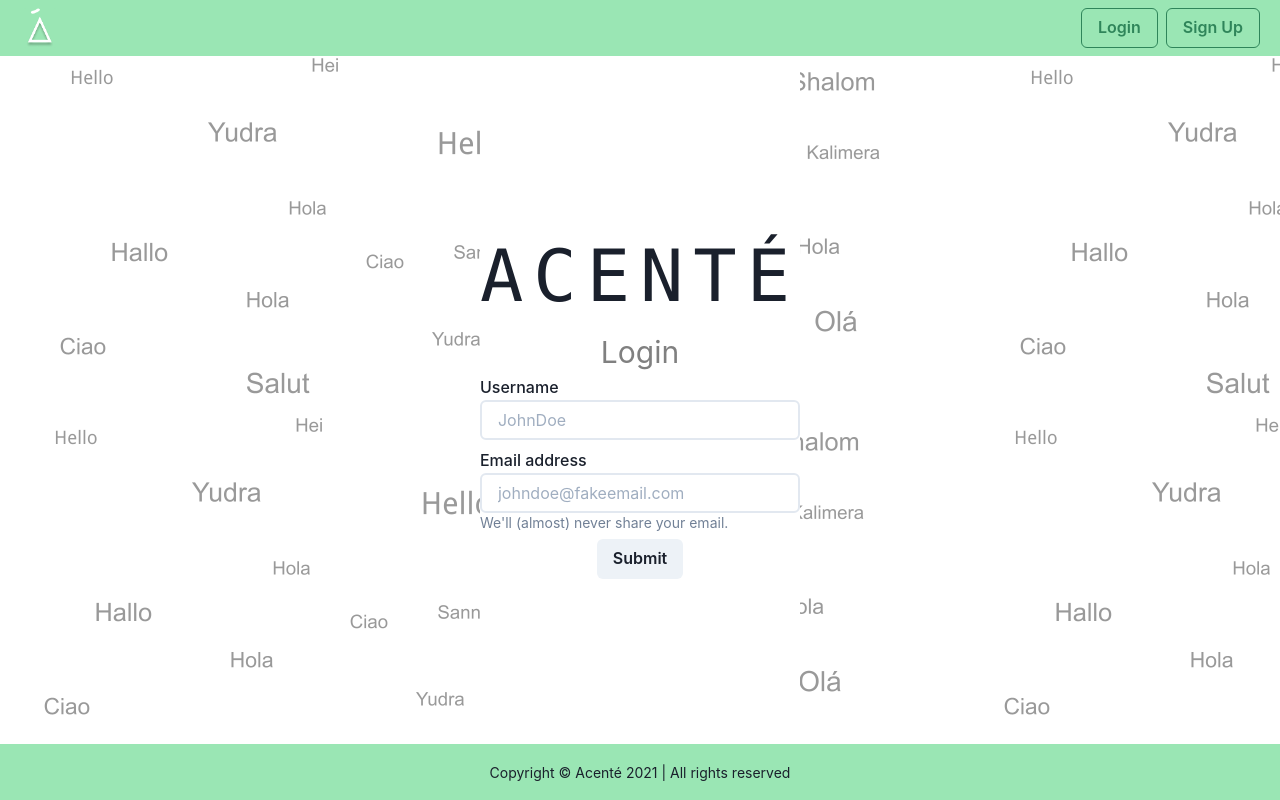
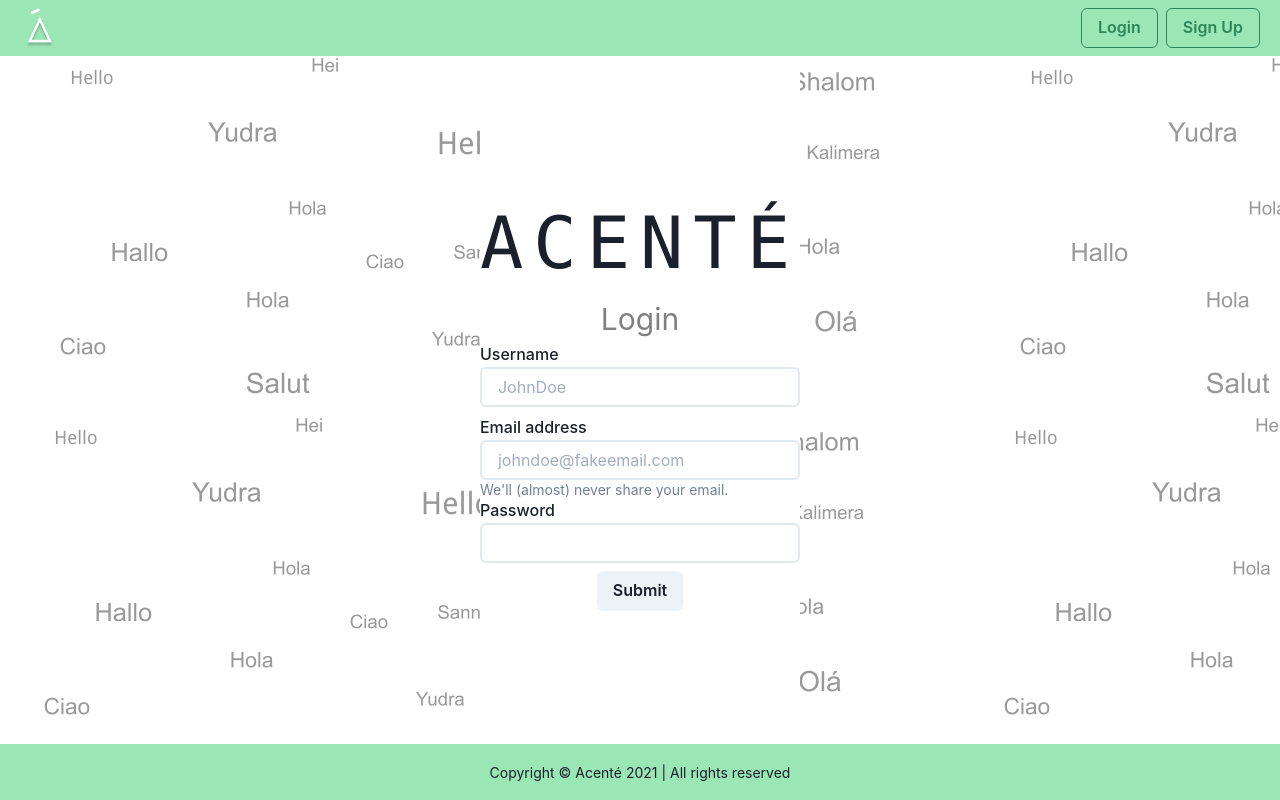
Before and after one commit to utmgdsc/Acente, a React (Create React App) app in the folder frontend/: page /login in a window 1280 px wide. Built offline with nearby package versions, Linux system fonts and the light colour scheme.

Commit message:
created new branch

```diff
--- a/frontend/package.json
+++ b/frontend/package.json
@@ -9,6 +9,7 @@
     "@testing-library/jest-dom": "^5.11.4",
     "@testing-library/react": "^11.1.0",
     "@testing-library/user-event": "^12.1.10",
+    "express": "^4.17.1",
     "framer-motion": "^4",
     "react": "^17.0.2",
     "react-dom": "^17.0.2",
--- a/frontend/src/components/Form.js
+++ b/frontend/src/components/Form.js
@@ -38,6 +38,10 @@ const Form = ({title}) => (
           We'll (almost) never share your email.
         </FormHelperText>
       </FormControl>
+      <FormControl id="password">
+        <FormLabel mb="1px">Password</FormLabel>
+        <Input borderWidth="2px" />
+      </FormControl>
     </Flex>
     <Button colorScheme="gray">Submit</Button>
   </VStack>
```
Also changed, not shown: frontend/src/views/login.js (line endings or trailing spaces), 1 other file (tests, documents, lock files or other folders).
